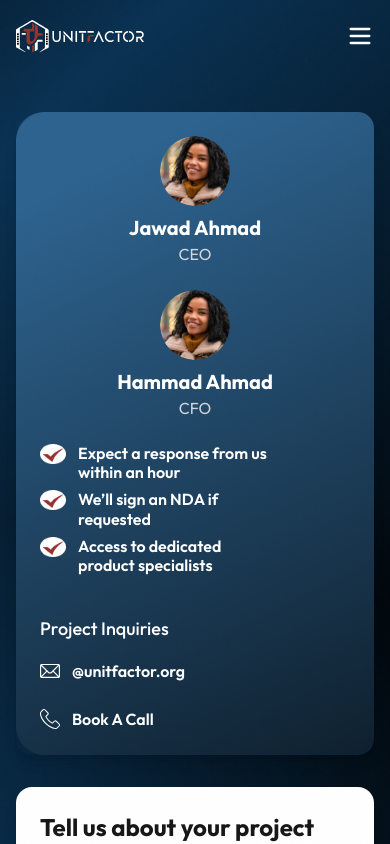
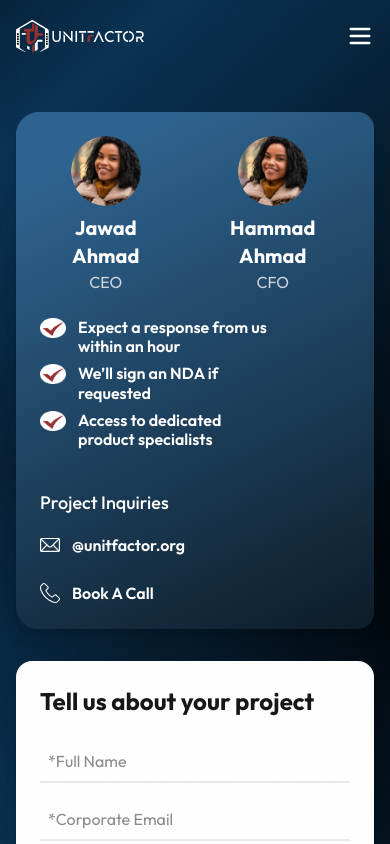
Before and after one commit to M-Jawad338211/UnitFactor-Website, a Next.js app: page /contacts in a window 390 px wide. Shown: the top 844 px of the page. Built offline with nearby package versions, Linux system fonts and the light colour scheme.

Commit message:
changes in contact page

```diff
--- a/src/app/components/contacts-details/contacts.jsx
+++ b/src/app/components/contacts-details/contacts.jsx
@@ -11,7 +11,7 @@ export default function Contacts() {
     <div className="px-4 sm:px-12 lg:px-16 xl:px-28  py-28 md:py-48  w-full h-full flex items-center justify-center text-center bg-[url('/project-bg.png')] bg-no-repeat bg-center bg-cover">
       <div className="flex flex-col lg:flex-row gap-8 w-full ">
         <div className="bg-[url('/management.png')] bg-cover bg-no-repeat rounded-2xl shadow-lg p-6 md:p-8 w-full lg:w-1/2 text-white flex flex-col gap-6">
-          <div className="flex justify-center gap-6 md:gap-10 flex-wrap">
+          <div className="flex justify-center gap-6 md:gap-10 md:flex-wrap">
             <div className="flex flex-col items-center">
               <Image
                 src="/team-member.png"
--- a/src/app/components/portfolio-details/portfolio-partners.jsx
+++ b/src/app/components/portfolio-details/portfolio-partners.jsx
@@ -33,7 +33,7 @@ export default function PortfolioPartners() {
             />
           </div>
 
-          <div className="flex flex-wrap justify-center items-center w-full 2xl:w-[86%] gap-2 lg:gap-10 xl:gap-16 bg-[#983232] rounded-2xl p-2 lg:p-4 ">
+          <div className="flex flex-wrap justify-center items-center w-full 2xl:w-[83%] gap-2 lg:gap-10 xl:gap-16 bg-[#983232] rounded-2xl p-2 lg:p-4 ">
             {["SaaS", "Web 3.0", "AI"].map((label) => (
               <span
                 key={label}
```
